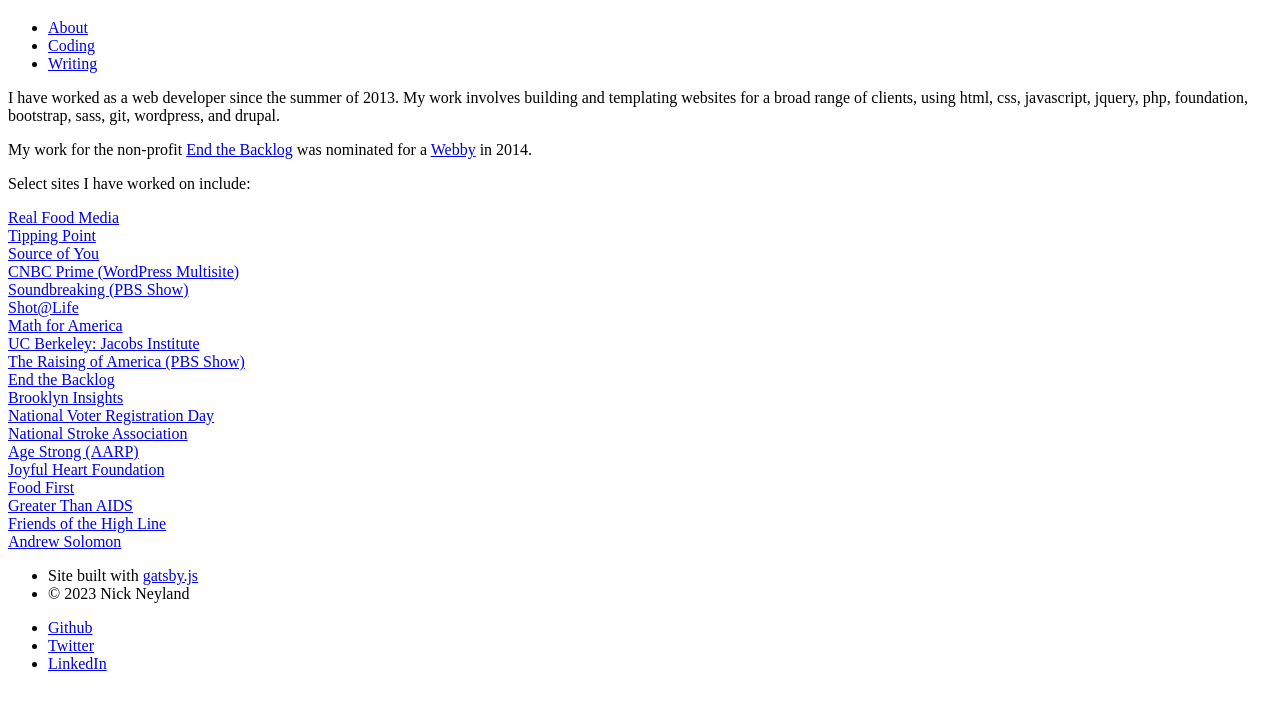
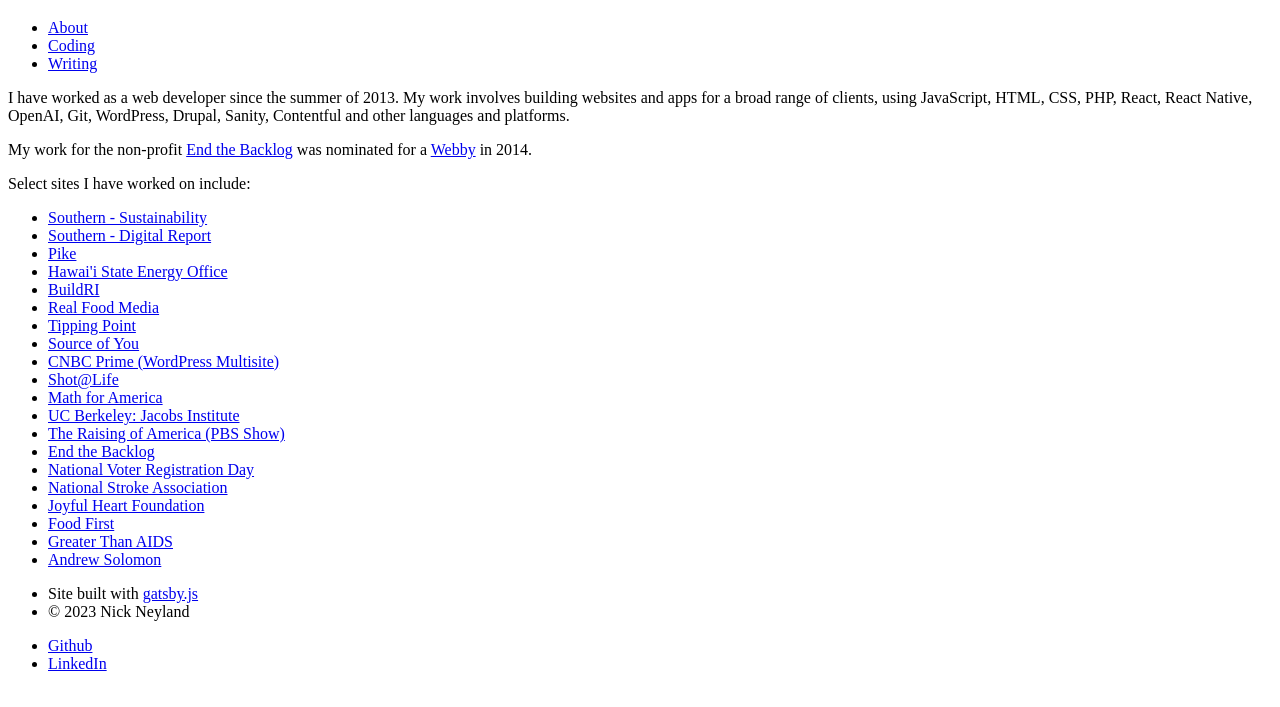
Before and after one commit to nickneyland/new-website, a Gatsby site: page /coding in a window 1280 px wide. Shown: the part 61-768 px from the top of the page. Built offline with nearby package versions, Linux system fonts and the light colour scheme; Gatsby itself is replaced by a stand-in of ours.

Commit message:
2023 updates

```diff
--- a/gatsby-config.js
+++ b/gatsby-config.js
@@ -9,7 +9,24 @@
     `gatsby-plugin-sass`,
     `gatsby-plugin-react-helmet`,
     `gatsby-transformer-sharp`,
-    `gatsby-plugin-sharp`
+    `gatsby-plugin-sharp`,
+    {
+      resolve: `gatsby-plugin-google-gtag`,
+      options: {
+        // You can add multiple tracking ids and a pageview event will be fired for all of them.
+        trackingIds: [
+          "GA-G-KDZYEMHKNL", // Google Analytics / GA
+        ],
+        // This object is used for configuration specific to this plugin
+        pluginConfig: {
+          // Puts tracking script in the head instead of the body
+          head: false,
+          // Setting this parameter is also optional
+          respectDNT: true,
+          delayOnRouteUpdate: 0,
+        },
+      },
+    },
   ],
   siteMetadata: {
     title: "Nick Neyland",
--- a/src/components/layout.js
+++ b/src/components/layout.js
@@ -2,6 +2,7 @@
 import Helmet from "react-helmet"
 import { Link } from "gatsby"
 import favicon from '../components/images/favicon.png'
+
 const ListLink = props => (
     <Link to={props.to}>{props.children}</Link>
 )
@@ -32,7 +33,6 @@
             </ul>
             <ul className="right-footer">
                 <li><a href="https://github.com/nickneyland" target="_blank" rel="noopener noreferrer">Github</a></li>
-                <li><a href="https://twitter.com/nickneyland" target="_blank" rel="noopener noreferrer">Twitter</a></li>
                 <li><a href="https://www.linkedin.com/in/nick-neyland/" target="_blank" rel="noopener noreferrer">LinkedIn</a></li>
             </ul>
         </footer>
--- a/src/pages/coding.js
+++ b/src/pages/coding.js
@@ -1,30 +1,40 @@
 import React from "react"
 import Layout from "../components/layout"
-export default () => (
+
+const codingPage = () => (
     <Layout>
         <div className="container">
-            <p>I have worked as a web developer since the summer of 2013. My work involves building and templating websites for a broad range of clients, using html, css, javascript, jquery, php, foundation, bootstrap, sass, git, wordpress, and drupal.</p>
+
+            <p>I have worked as a web developer since the summer of 2013. My work involves building websites and apps for a broad range of clients, using JavaScript, HTML, CSS, PHP, React, React Native, OpenAI, Git, WordPress, Drupal, Sanity, Contentful and other languages and platforms.</p>
+
             <p>My work for the non-profit <a href="http://www.endthebacklog.org/" target="_blank" rel="noopener noreferrer">End the Backlog</a> was nominated for a <a href="http://www.webbyawards.com/" target="_blank" rel="noopener noreferrer">Webby</a> in 2014.</p>
+
             <p>Select sites I have worked on include:</p>
-            <p><a href="http://realfoodmedia.org/" target="_blank" rel="noopener noreferrer">Real Food Media</a><br />
-            <a href="https://tippingpoint.org/outofsight/" target="_blank" rel="noopener noreferrer">Tipping Point</a><br />
-            <a href="http://water.nature.org/sourceofyou/" target="_blank" rel="noopener noreferrer">Source of You</a><br />
-            <a href="http://www.cnbcprime.com/" target="_blank" rel="noopener noreferrer">CNBC Prime (WordPress Multisite)</a><br />
-            <a href="http://soundbreaking.com/" target="_blank" rel="noopener noreferrer">Soundbreaking (PBS Show)</a><br />
-            <a href="http://www.shotatlife.org/" target="_blank" rel="noopener noreferrer">Shot@Life</a><br />
-            <a href="http://mathforamerica.org/" target="_blank" rel="noopener noreferrer">Math for America</a><br />
-            <a href="http://jacobsinstitute.berkeley.edu/" target="_blank" rel="noopener noreferrer">UC Berkeley: Jacobs Institute</a><br />
-            <a href="http://www.raisingofamerica.org/" target="_blank" rel="noopener noreferrer">The Raising of America (PBS Show)</a><br />
-            <a href="http://endthebacklog.org/" target="_blank" rel="noopener noreferrer">End the Backlog</a><br />
-            <a href="http://brooklyninsights.brooklyncommunityfoundation.org/" target="_blank" rel="noopener noreferrer">Brooklyn Insights</a><br />
-            <a href="http://nationalvoterregistrationday.org/" target="_blank" rel="noopener noreferrer">National Voter Registration Day</a><br />
-            <a href="http://www.stroke.org/" target="_blank" rel="noopener noreferrer">National Stroke Association</a><br />
-            <a href="http://agestronginvest.org/" target="_blank" rel="noopener noreferrer">Age Strong (AARP)</a><br />
-            <a href="http://joyfulheartfoundation.org/" target="_blank" rel="noopener noreferrer">Joyful Heart Foundation</a><br />
-            <a href="http://foodfirst.org/" target="_blank" rel="noopener noreferrer">Food First</a><br />
-            <a href="http://greaterthan.org/" target="_blank" rel="noopener noreferrer">Greater Than AIDS</a><br />
-            <a href="http://benfredaconsulting.com/casestudy/friends-of-the-high-line/" target="_blank" rel="noopener noreferrer">Friends of the High Line</a><br />
-            <a href="http://www.andrewsolomon.com/" target="_blank" rel="noopener noreferrer">Andrew Solomon</a></p>
+
+            <ul>
+                <li><a href="https://sustainability.southerncompanygas.com/">Southern - Sustainability</a></li>
+                <li><a href="https://digitalreport.southerncompanygas.com/">Southern - Digital Report</a></li>
+                <li><a href="https://pikerenewables.com/" target="_blank" rel="noopener noreferrer">Pike</a></li>
+                <li><a href="https://energy.hawaii.gov/" target="_blank" rel="noopener noreferrer">Hawai'i State Energy Office</a></li>
+                <li><a href="https://build-ri.com/" target="_blank" rel="noopener noreferrer">BuildRI</a></li>
+                <li><a href="http://realfoodmedia.org/" target="_blank" rel="noopener noreferrer">Real Food Media</a></li>
+                <li><a href="https://tippingpoint.org/outofsight/" target="_blank" rel="noopener noreferrer">Tipping Point</a></li>
+                <li><a href="http://water.nature.org/sourceofyou/" target="_blank" rel="noopener noreferrer">Source of You</a></li>
+                <li><a href="http://www.cnbcprime.com/" target="_blank" rel="noopener noreferrer">CNBC Prime (WordPress Multisite)</a></li>
+                <li><a href="http://www.shotatlife.org/" target="_blank" rel="noopener noreferrer">Shot@Life</a></li>
+                <li><a href="http://mathforamerica.org/" target="_blank" rel="noopener noreferrer">Math for America</a></li>
+                <li><a href="http://jacobsinstitute.berkeley.edu/" target="_blank" rel="noopener noreferrer">UC Berkeley: Jacobs Institute</a></li>
+                <li><a href="http://www.raisingofamerica.org/" target="_blank" rel="noopener noreferrer">The Raising of America (PBS Show)</a></li>
+                <li><a href="http://endthebacklog.org/" target="_blank" rel="noopener noreferrer">End the Backlog</a></li>
+                <li><a href="http://nationalvoterregistrationday.org/" target="_blank" rel="noopener noreferrer">National Voter Registration Day</a></li>
+                <li><a href="http://www.stroke.org/" target="_blank" rel="noopener noreferrer">National Stroke Association</a></li>
+                <li><a href="http://joyfulheartfoundation.org/" target="_blank" rel="noopener noreferrer">Joyful Heart Foundation</a></li>
+                <li><a href="http://foodfirst.org/" target="_blank" rel="noopener noreferrer">Food First</a></li>
+                <li><a href="http://greaterthan.org/" target="_blank" rel="noopener noreferrer">Greater Than AIDS</a></li>
+                <li><a href="http://www.andrewsolomon.com/" target="_blank" rel="noopener noreferrer">Andrew Solomon</a></li>
+            </ul>
         </div>
     </Layout>
 )
+
+export default codingPage
--- a/src/pages/contact.js
+++ b/src/pages/contact.js
@@ -1,6 +1,7 @@
 import React from "react"
 import Layout from "../components/layout"
-export default () => (
+
+const contactPage = () => (
     <Layout>
         <div className="container">
         <form name="contact" method="post" data-netlify-recaptcha="true" netlify-honeypot="bot-field" data-netlify="true">
@@ -26,3 +27,5 @@
         </div>
     </Layout>
 )
+
+export default contactPage
--- a/src/pages/writing.js
+++ b/src/pages/writing.js
@@ -1,6 +1,7 @@
 import React from "react"
 import Layout from "../components/layout"
-export default () => (
+
+const writingPage = () => (
     <Layout>
         <div className="container">
             <p>My writing has featured in the Wall Street Journal, the BBC, Pitchfork, Red Bull Music Academy, the New York Press, Drowned in Sound, CMJ, and many others.</p>
@@ -525,3 +526,5 @@
         </div>
     </Layout>
 )
+
+export default writingPage
--- a/src/styles/_homepage.scss
+++ b/src/styles/_homepage.scss
@@ -14,8 +14,9 @@
 	}
   	h1 {
 	    font-family: 'aucznik_1303_plusregular';
-	    font-size: rem(75px);
+	    font-size: rem(35px);
 	    color: #000;
+		margin-bottom: 15px;
 	    @include breakpoint (tablet) {
 			font-size: rem(45px);
 	    }
@@ -29,5 +30,8 @@
 	    	display: block;
 	    }
 	}
+	p {
+		font-size: rem(25px)
+	}
   }
 }
--- a/src/styles/_mixins.scss
+++ b/src/styles/_mixins.scss
@@ -144,6 +144,11 @@
     list-style-type: none;
 }
 
+li {
+  font-size: rem(16px);
+  margin-bottom: 10px;
+}
+
 a {
     text-decoration: none;
     color: maroon;
```
Also changed, not shown: src/pages/about.js (+5 -2 lines), src/pages/index.js (+9 -6 lines).
